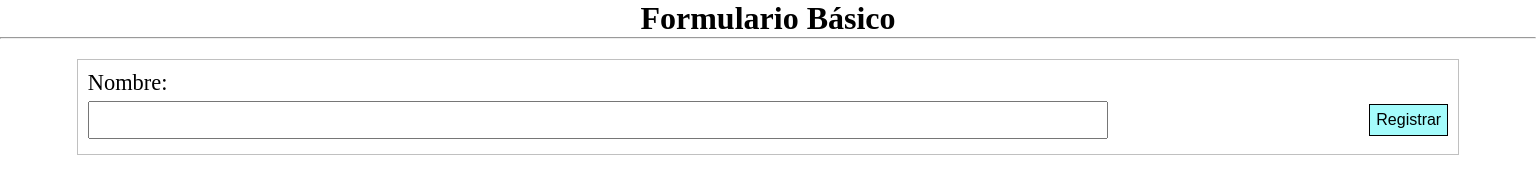
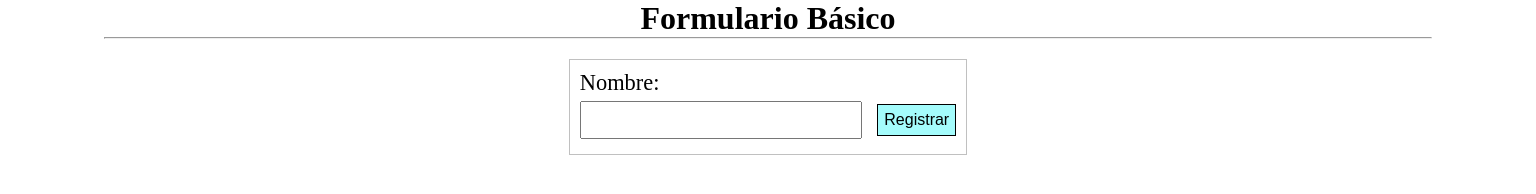
Before and after one commit to HarDevKoder/Formulario-Span, a plain HTML site: page index.html in a window 1536 px wide. Drawn offline with Linux system fonts and the light colour scheme.

Commit message:
Creada version desktop

```diff
--- a/index.html
+++ b/index.html
@@ -6,6 +6,7 @@
   <meta name="viewport" content="width=device-width, initial-scale=1.0, user-scalable=no, minumum-scale=1,maximum-scale=1">
   <title>SpanResultados</title>
   <link rel="stylesheet" href="style.css">
+  <link rel="stylesheet" href="styleDesktop.css">
 </head>
 <body>
   <h1>Formulario Básico</h1>
@@ -14,7 +15,7 @@
     <div class="formulario">
       <label for="nombre" class="tituloFormulario">Nombre:</label>
       <div class="data">
-        <input type="text" class="txtNombre" id="txtNombre" autofocus>
+        <input type="text" class="txtNombre" id="txtNombre" autofocus autocomplete="off">
         <button class="btnRegistrar" id="btnRegistrar">Registrar</button>
       </div>
       <div class="cuadroResultado" id="cuadroResultado"></div>
--- /dev/null
+++ b/styleDesktop.css
@@ -0,0 +1,12 @@
+@media (min-width: 1328px) {
+  body {
+    max-width: 1328px;
+    margin: 0 auto;
+  }
+
+  .container {
+    width: 30%;
+    height: auto;
+    margin: 20px auto;
+  }
+}
```
Also changed, not shown: index2.html (deleted, +0 -14 lines), style.css (+15 -15 lines).
